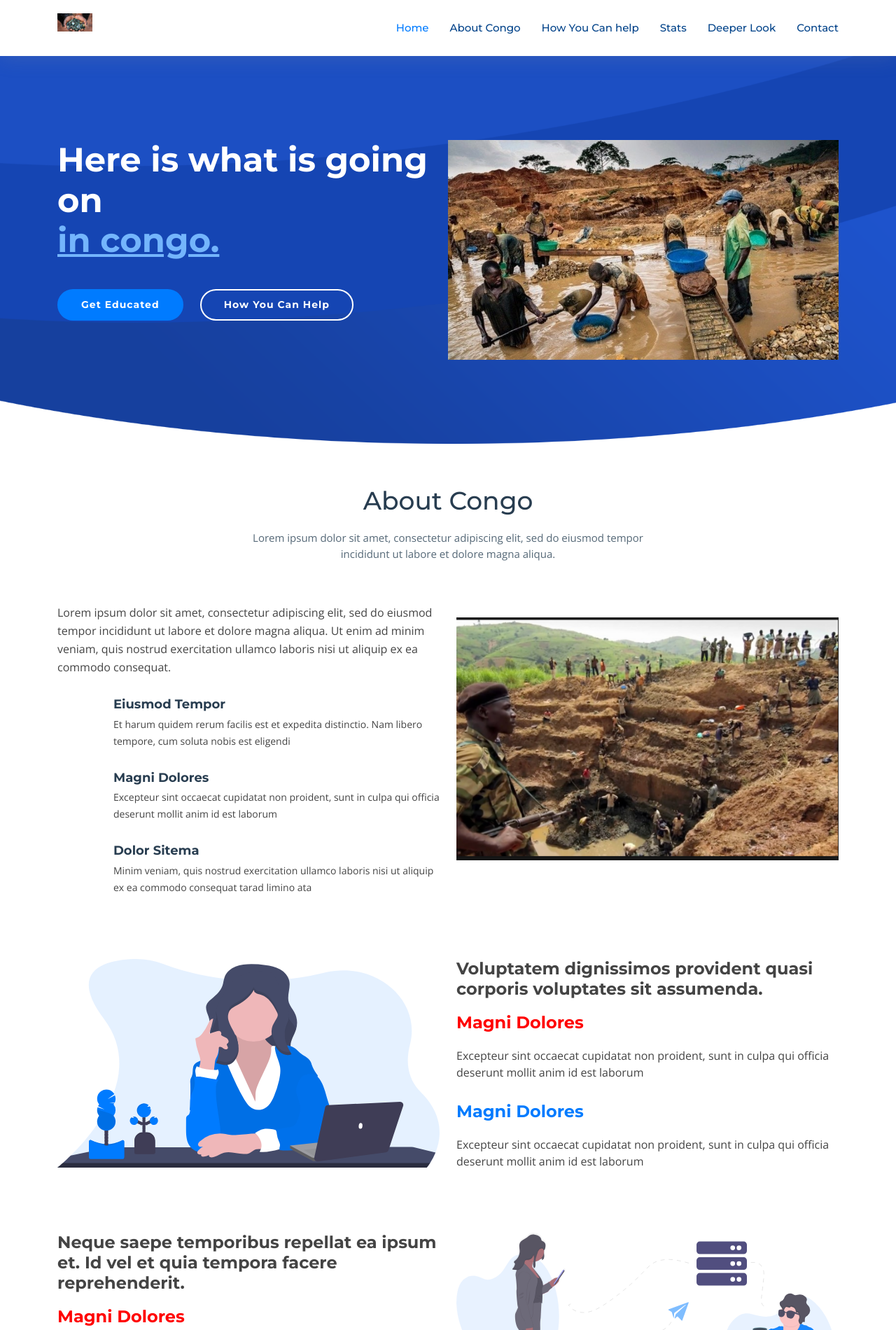
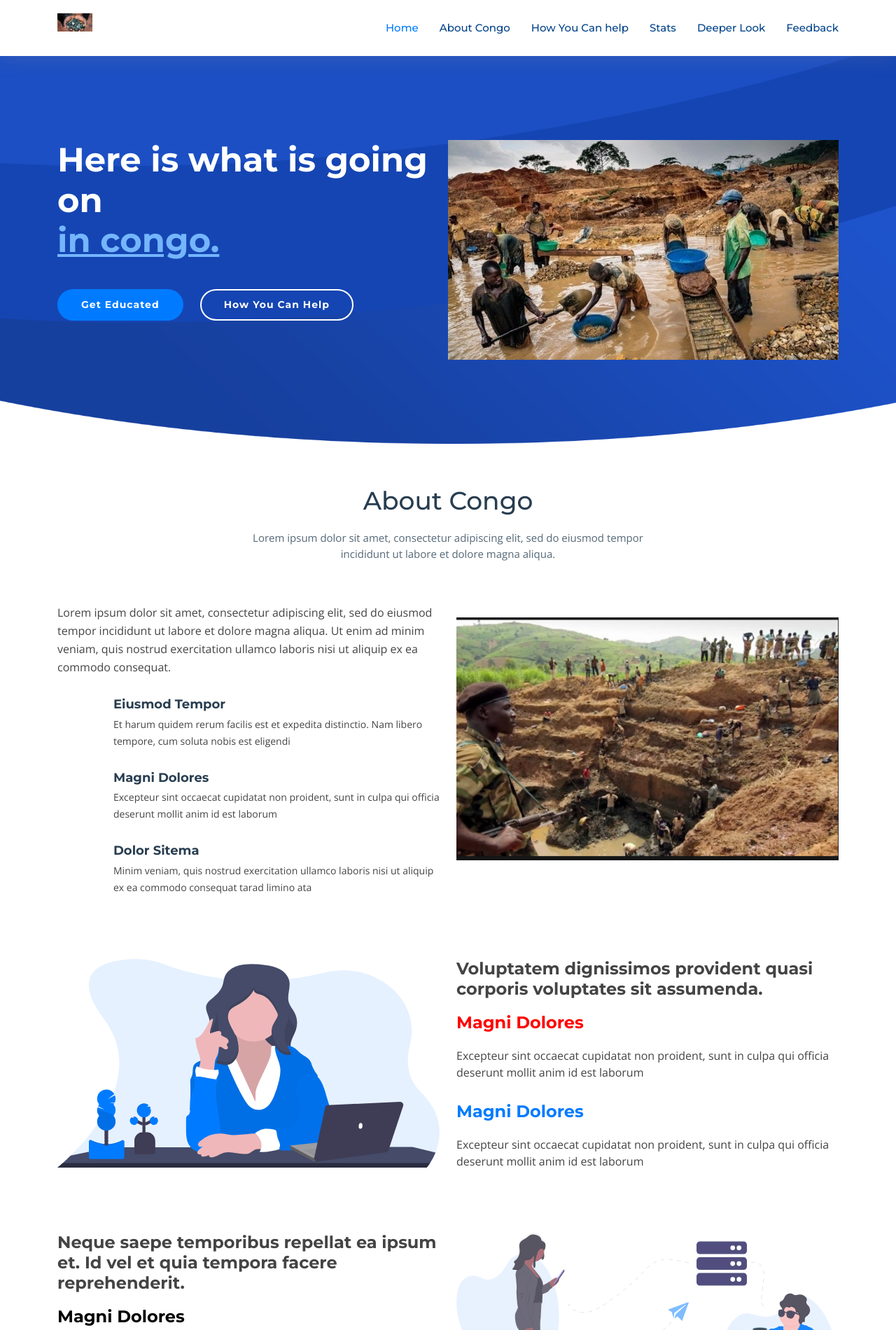
Before and after one commit to ZhaoYuLL/ZhaoYuLL.github.io, a plain HTML site: page index.html in a window 1280 px wide. Shown: the top 1900 px of the page at 70% size. Drawn offline with nearby package versions, Linux system fonts and the light colour scheme.

Commit message:
feedback form change

```diff
--- a/index.html
+++ b/index.html
@@ -75,7 +75,7 @@
                             <li><a href="#">Drop Down 4</a></li>
                         </ul>
                     </li> -->
-                    <li><a class="nav-link scrollto" href="#contact">Contact</a></li>
+                    <li><a class="nav-link scrollto" href="#contact">Feedback</a></li>
                 </ul>
                 <i class="bi bi-list mobile-nav-toggle"></i>
             </nav><!-- .navbar -->
@@ -182,7 +182,7 @@
                         </h4>
                         <div class="icon-box" data-aos="fade-up" data-aos-delay="100">
                             <!-- <div class="icon"><i class="bi bi-brightness-high"></i></div> -->
-                            <h4 class="title"><a href="" style="color: red;">Magni Dolores</a></h4>
+                            <h4 class="title"><a href="" style="color: black;">Magni Dolores</a></h4>
                             <p class="description">Excepteur sint occaecat cupidatat non proident, sunt in culpa qui
                                 officia deserunt mollit anim id est laborum</p>
                         </div>
@@ -667,7 +667,7 @@
                         </div> -->
                     <!-- </div> -->
 
-                    <div class="col-lg-6 " style="padding-left: 600px; padding-right: 0;">
+                    <div class="col-lg-12 ">
                         <div class="row">
                             <!-- <div class="col-md-5 info">
                                 <i class="bi bi-geo-alt"></i>
```
